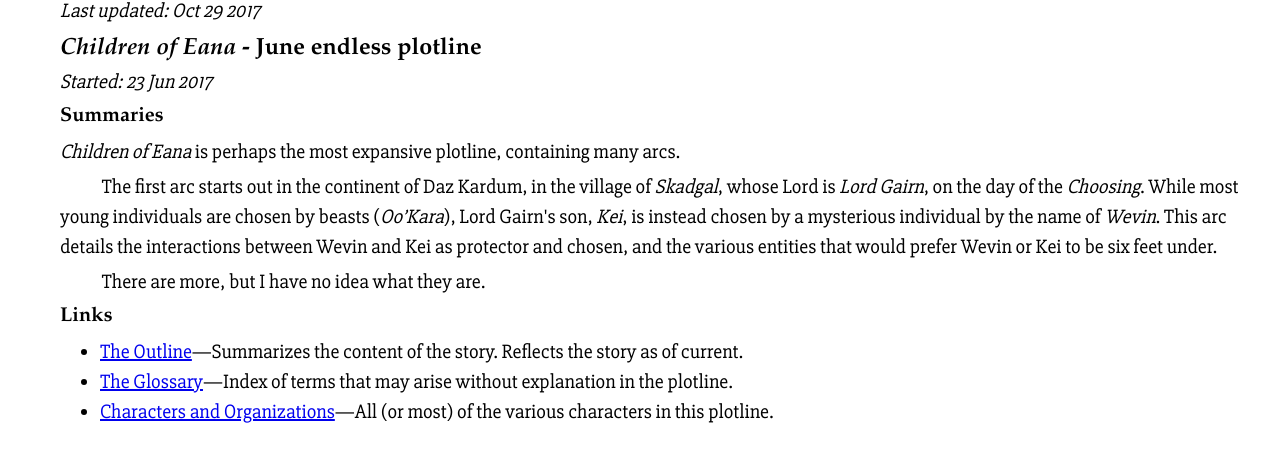
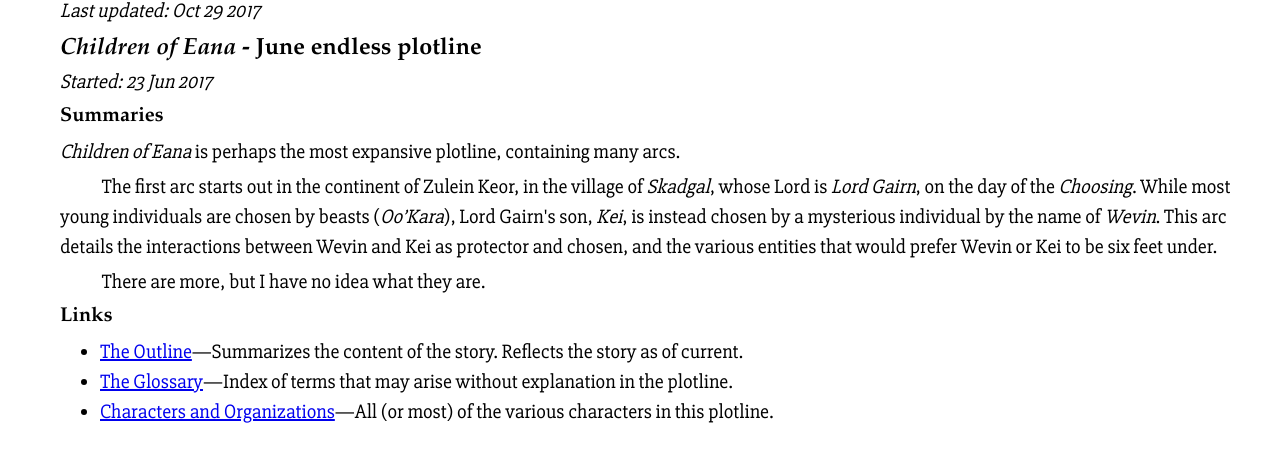
Before and after one commit to EndlessPlotline/EndlessPlotline.github.io, a plain HTML site: page index.html in a window 1280 px wide. Shown: the part 221-682 px from the top of the page. Drawn offline with Linux system fonts and the light colour scheme; a web font is replaced by a local one.

Commit message:
update info (daz -> zulein)

```diff
--- a/index.html
+++ b/index.html
@@ -17,7 +17,7 @@
         <p class="subtitle">Started: 23 Jun 2017</p>
         <h4>Summaries</h4>
         <p><cite>Children of Eana</cite> is perhaps the most expansive plotline, containing many arcs.</p>
-        <p>The first arc starts out in the continent of Daz Kardum, in the village of <em>Skadgal</em>, whose Lord is <em>Lord Gairn</em>, on the day of the <em>Choosing</em>. While most young individuals are chosen by beasts (<em>Oo’Kara</em>), Lord Gairn's son, <em>Kei</em>, is instead chosen by a mysterious individual by the name of <em>Wevin</em>. This arc details the interactions between Wevin and Kei as protector and chosen, and the various entities that would prefer Wevin or Kei to be six feet under.</p>
+        <p>The first arc starts out in the continent of Zulein Keor, in the village of <em>Skadgal</em>, whose Lord is <em>Lord Gairn</em>, on the day of the <em>Choosing</em>. While most young individuals are chosen by beasts (<em>Oo’Kara</em>), Lord Gairn's son, <em>Kei</em>, is instead chosen by a mysterious individual by the name of <em>Wevin</em>. This arc details the interactions between Wevin and Kei as protector and chosen, and the various entities that would prefer Wevin or Kei to be six feet under.</p>
         <p>There are more, but I have no idea what they are.</p>
         <h4>Links</h4>
         <ul>
```
